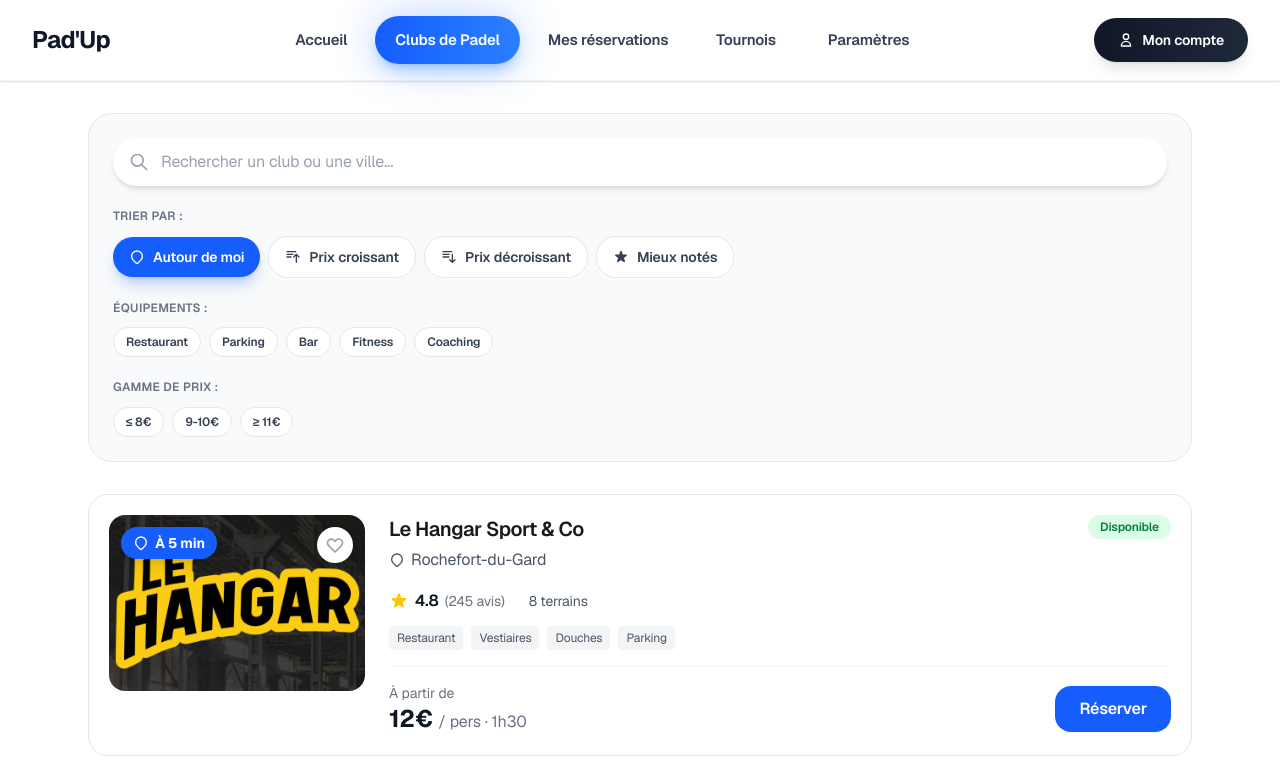
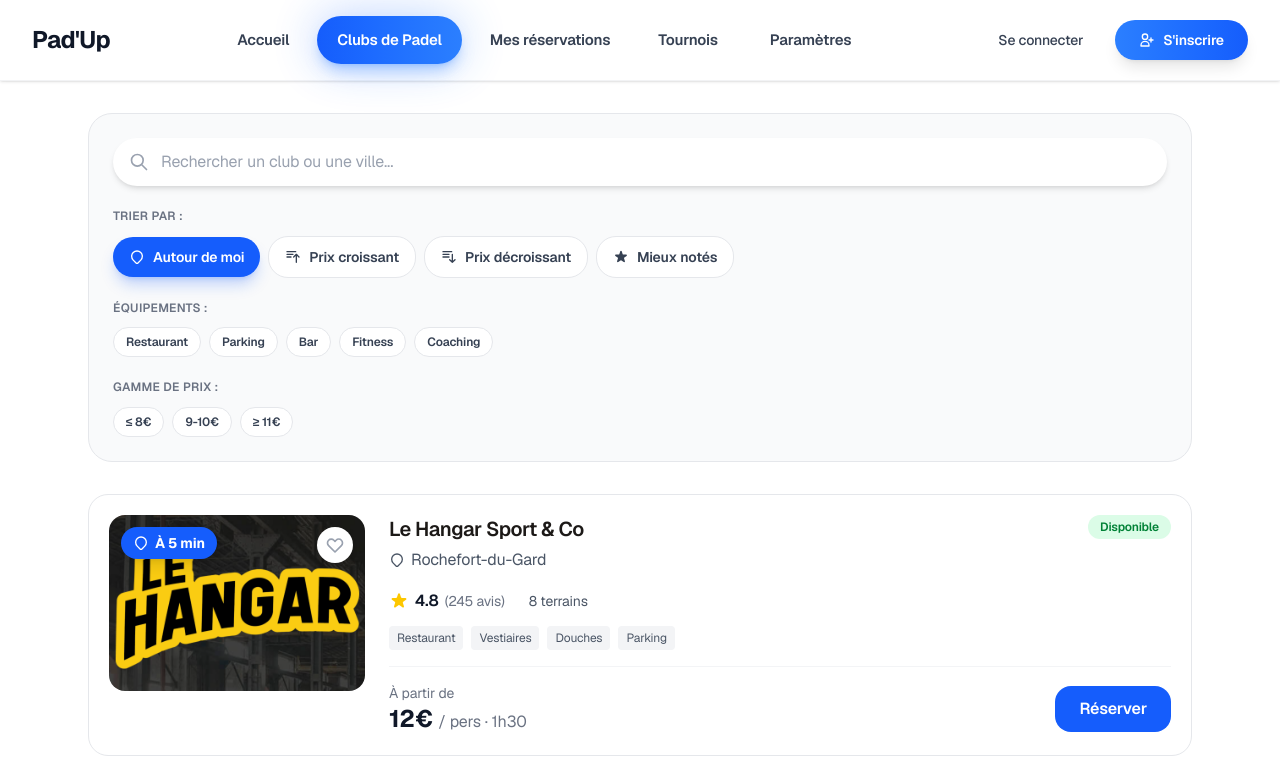
Before and after one commit to mathisenault-pixel/padup, a Next.js app: page /player/clubs in a window 1280 px wide. Shown: the top 772 px of the page. Built offline with nearby package versions, Linux system fonts and the light colour scheme.

Commit message:
feat: replace account button with login and signup buttons

```diff
--- a/app/player/(authenticated)/layout.tsx
+++ b/app/player/(authenticated)/layout.tsx
@@ -6,9 +6,6 @@ export default async function PlayerAuthLayout({
 }: {
   children: React.ReactNode
 }) {
-  // TODO: Implémenter authentification avec Supabase
-  // Pour l'instant, utilisateur fictif pour affichage UI
-  const user = { email: 'demo@padup.com' }
 
   return (
     <div className="min-h-screen bg-white">
@@ -28,33 +25,24 @@ export default async function PlayerAuthLayout({
             </div>
 
             {/* Auth Section Premium */}
-            <div className="flex items-center gap-4">
-              {user ? (
-                <Link
-                  href="/player/compte"
-                  className="group relative px-6 py-3 bg-gradient-to-r from-gray-900 to-gray-800 hover:from-gray-800 hover:to-gray-700 text-white text-sm font-semibold rounded-2xl transition-all duration-300 shadow-lg hover:shadow-xl hover:scale-105 overflow-hidden"
-                >
-                  <span className="relative z-10 flex items-center gap-2">
-                    <svg className="w-4 h-4" fill="none" stroke="currentColor" viewBox="0 0 24 24">
-                      <path strokeLinecap="round" strokeLinejoin="round" strokeWidth={2} d="M16 7a4 4 0 11-8 0 4 4 0 018 0zM12 14a7 7 0 00-7 7h14a7 7 0 00-7-7z" />
-                    </svg>
-                    Mon compte
-                  </span>
-                  <div className="absolute inset-0 bg-gradient-to-r from-blue-500/20 to-blue-600/20 opacity-0 group-hover:opacity-100 transition-opacity"></div>
-                </Link>
-              ) : (
+            <div className="flex items-center gap-3">
               <Link
                 href="/login"
-                  className="group relative px-6 py-3 bg-gradient-to-r from-blue-500 to-blue-600 hover:from-blue-600 hover:to-blue-700 text-white text-sm font-semibold rounded-2xl transition-all duration-300 shadow-lg hover:shadow-xl hover:scale-105"
+                className="px-5 py-2.5 text-sm font-medium text-gray-700 hover:text-gray-900 hover:bg-gray-100 rounded-xl transition-all duration-200"
+              >
+                Se connecter
+              </Link>
+              <Link
+                href="/login"
+                className="group relative px-6 py-2.5 bg-gradient-to-r from-blue-500 to-blue-600 hover:from-blue-600 hover:to-blue-700 text-white text-sm font-semibold rounded-xl transition-all duration-300 shadow-lg hover:shadow-xl hover:scale-105"
               >
                 <span className="flex items-center gap-2">
                   <svg className="w-4 h-4" fill="none" stroke="currentColor" viewBox="0 0 24 24">
-                      <path strokeLinecap="round" strokeLinejoin="round" strokeWidth={2} d="M11 16l-4-4m0 0l4-4m-4 4h14m-5 4v1a3 3 0 01-3 3H6a3 3 0 01-3-3V7a3 3 0 013-3h7a3 3 0 013 3v1" />
+                    <path strokeLinecap="round" strokeLinejoin="round" strokeWidth={2} d="M18 9v3m0 0v3m0-3h3m-3 0h-3m-2-5a4 4 0 11-8 0 4 4 0 018 0zM3 20a6 6 0 0112 0v1H3v-1z" />
                   </svg>
-                    Connexion
+                  S&apos;inscrire
                 </span>
               </Link>
-              )}
             </div>
 
           </div>
```
Lines whose indentation alone changed are shown as unchanged.
